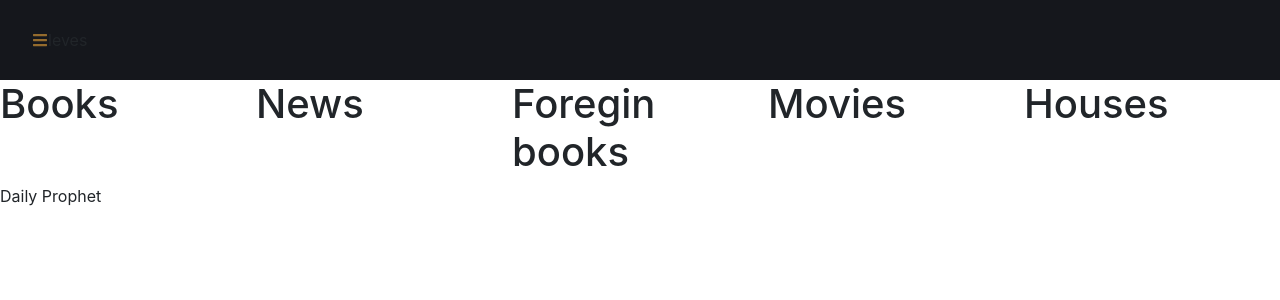
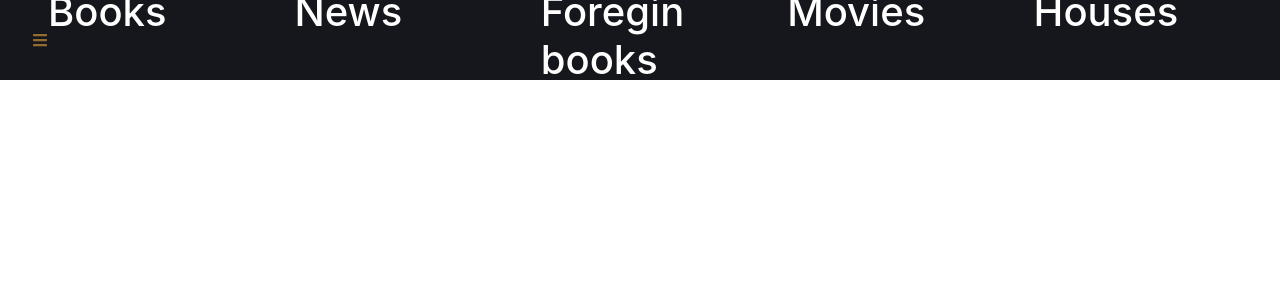
Before and after one commit to turczerb/sth-project, a React (Create React App) app: page /students in a window 1280 px wide. Shown: the top 300 px of the page. Built offline with nearby package versions, Linux system fonts and the light colour scheme.

Commit message:
sidebar on off

```diff
--- a/src/App.js
+++ b/src/App.js
@@ -1,9 +1,14 @@
+import { Route, Router, Routes } from "react-router-dom";
 import Home from "./components/Home";
+import Students from "./components/Students";
 
 function App() {
   return (
     <div>
       <Home />
+      <Routes>
+        <Route path="/students" exact component={Students} />
+      </Routes>
     </div>
   );
 }
--- a/src/components/Bar/NavBar.jsx
+++ b/src/components/Bar/NavBar.jsx
@@ -4,6 +4,7 @@ import styled from "styled-components"; //stiluska
 const Navi = styled.nav`
   display: grid;
   grid-template-columns: 1fr 1fr 1fr 1fr 1fr;
+  color: white;
 `;
 
 const NavBar = () => {
@@ -14,7 +15,6 @@ const NavBar = () => {
       <h1>Foregin books</h1>
       <h1>Movies</h1>
       <h1>Houses</h1>
-      <div>Daily Prophet</div>
     </Navi>
   );
 };
--- a/src/components/Home.jsx
+++ b/src/components/Home.jsx
@@ -11,7 +11,6 @@ const Home = () => {
   return (
     <div>
       <SideBar />
-      <NavBar />
     </div>
   );
 };
--- /dev/null
+++ b/src/components/Houses.jsx
@@ -0,0 +1,5 @@
+const Houses = () => {
+  return <div>houses</div>;
+};
+
+export default Houses;
--- a/src/components/SideBar.jsx
+++ b/src/components/SideBar.jsx
@@ -5,6 +5,8 @@ import { SideBarData } from "./SideBarData";
 import * as FaIcons from "react-icons/fa"; //hát ez a react-icons loszar
 import * as AiIcons from "react-icons/ai";
 import SubMenu from "./SubMenu";
+import NavBar from "./Bar/NavBar";
+
 //ez a feketecsik fenn
 const Sidi = styled.div`
   background: #15171c;
@@ -56,7 +58,7 @@ const SideBar = () => {
         <NavIcon to="#">
           <FaIcons.FaBars onClick={showSidebar} />
         </NavIcon>
-        leves
+        <NavBar></NavBar>
       </Sidi>
       <SidebarNav sidebar={sidebar}>
         <SidebarWrap>
--- /dev/null
+++ b/src/components/Spells.jsx
@@ -0,0 +1,5 @@
+const Spells = () => {
+  return <div>Spells</div>;
+};
+
+export default Spells;
--- /dev/null
+++ b/src/components/Staff.jsx
@@ -0,0 +1,5 @@
+const Staff = () => {
+  return <div>staffv</div>;
+};
+
+export default Staff;
--- /dev/null
+++ b/src/components/Students.jsx
@@ -0,0 +1,5 @@
+const Students = () => {
+  return <div className="home">students</div>;
+};
+
+export default Students;
```
